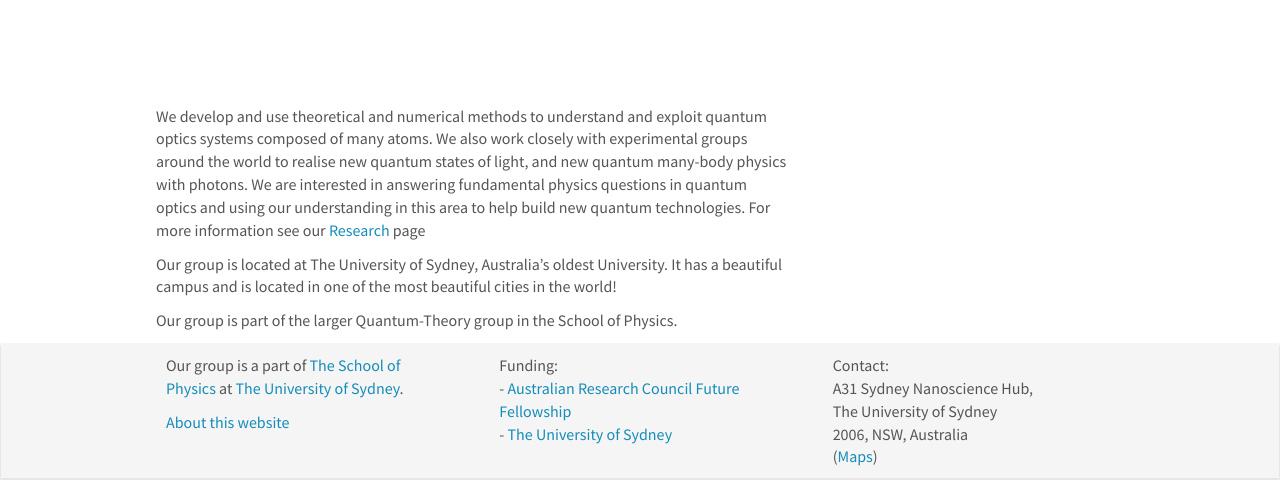
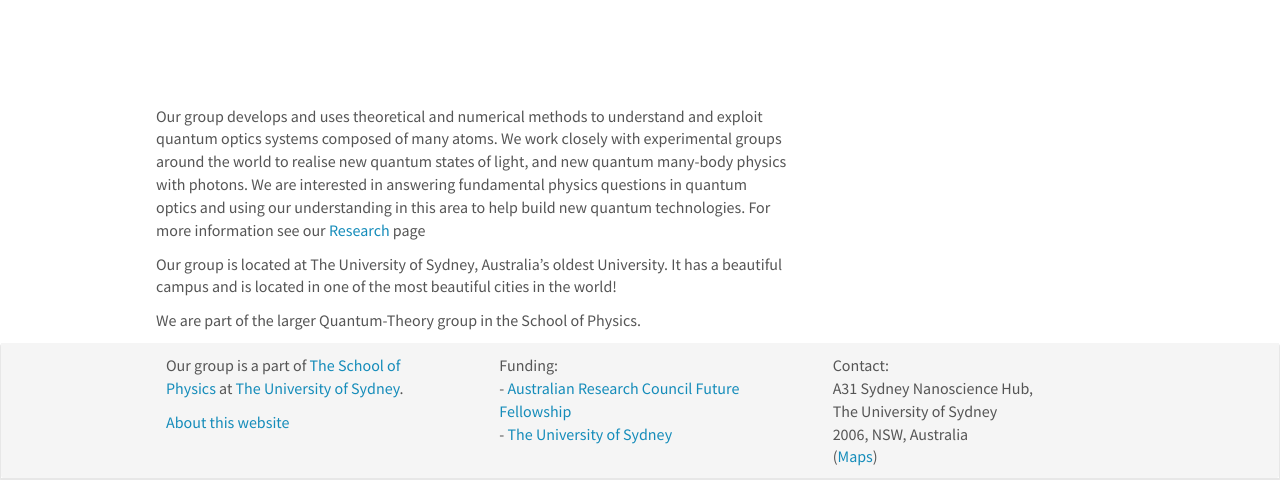
Before and after one commit to quantumOpticsTheorySydney/quantumOpticsTheorySydney.github.io, a Jekyll site: the page built from _pages/home.md, in a window 1280 px wide and 1264 px high. Shown: the part 760-1240 px from the top of the window. Built offline with Jekyll 4.4.1, drawn with Linux system fonts in a browser that asks for light colours; nearby versions of some CDN libraries.

Commit message:
Updated home.md

```diff
--- a/_pages/home.md
+++ b/_pages/home.md
@@ -46,8 +46,8 @@ Our research is chiefly focused on understanding quantum many-body phenomena in
   </a>
 </div>
 
-We develop and use theoretical and numerical methods to understand and exploit quantum optics systems composed of many atoms. We also work closely with experimental groups around the world to realise new quantum states of light, and new quantum many-body physics with photons. We are interested in answering fundamental physics questions in quantum optics and using our understanding in this area to help build new quantum technologies. For more information see our [Research](/research) page
+Our group develops and uses theoretical and numerical methods to understand and exploit quantum optics systems composed of many atoms. We work closely with experimental groups around the world to realise new quantum states of light, and new quantum many-body physics with photons. We are interested in answering fundamental physics questions in quantum optics and using our understanding in this area to help build new quantum technologies. For more information see our [Research](/research) page
 
 Our group is located at The University of Sydney, Australia's oldest University. It has a beautiful campus and is located in one of the most beautiful cities in the world!
 
-Our group is part of the larger Quantum-Theory group in the School of Physics.
+We are part of the larger Quantum-Theory group in the School of Physics.
```
